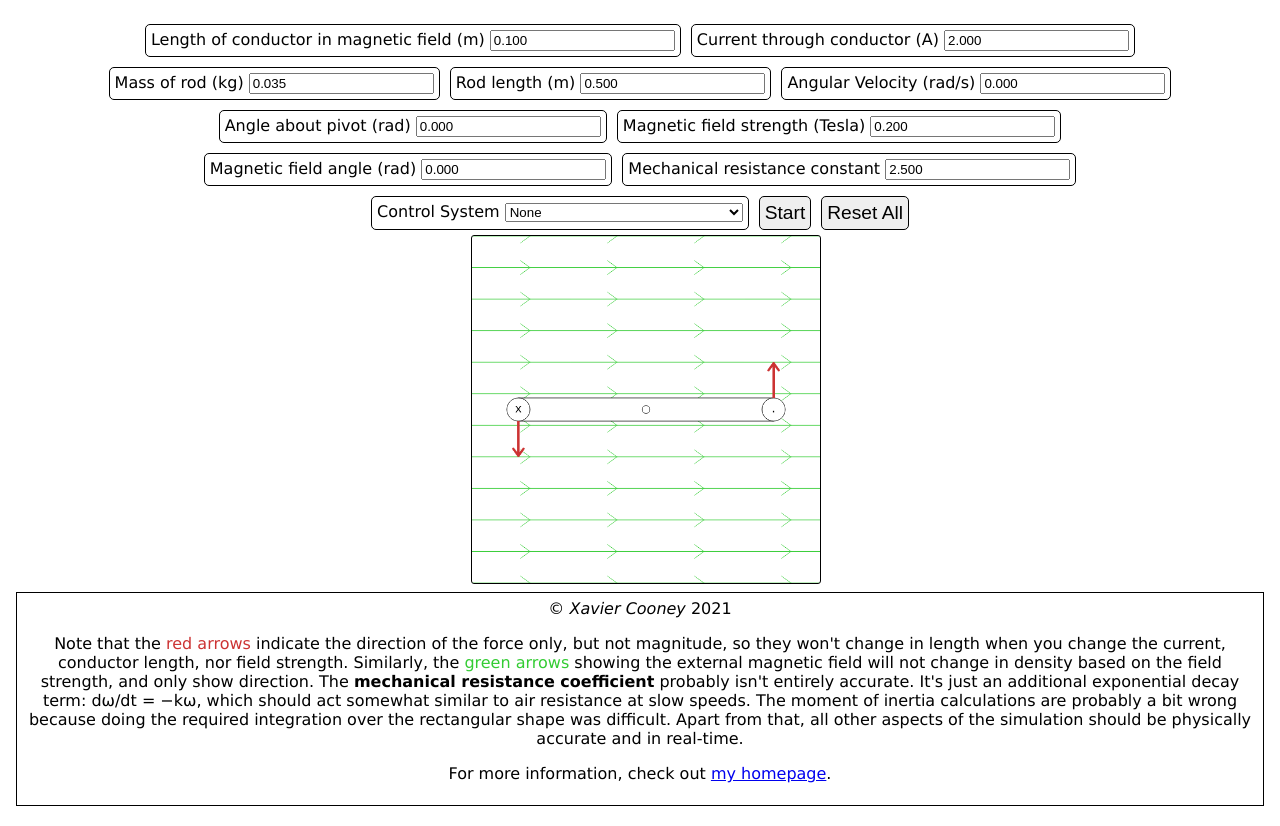
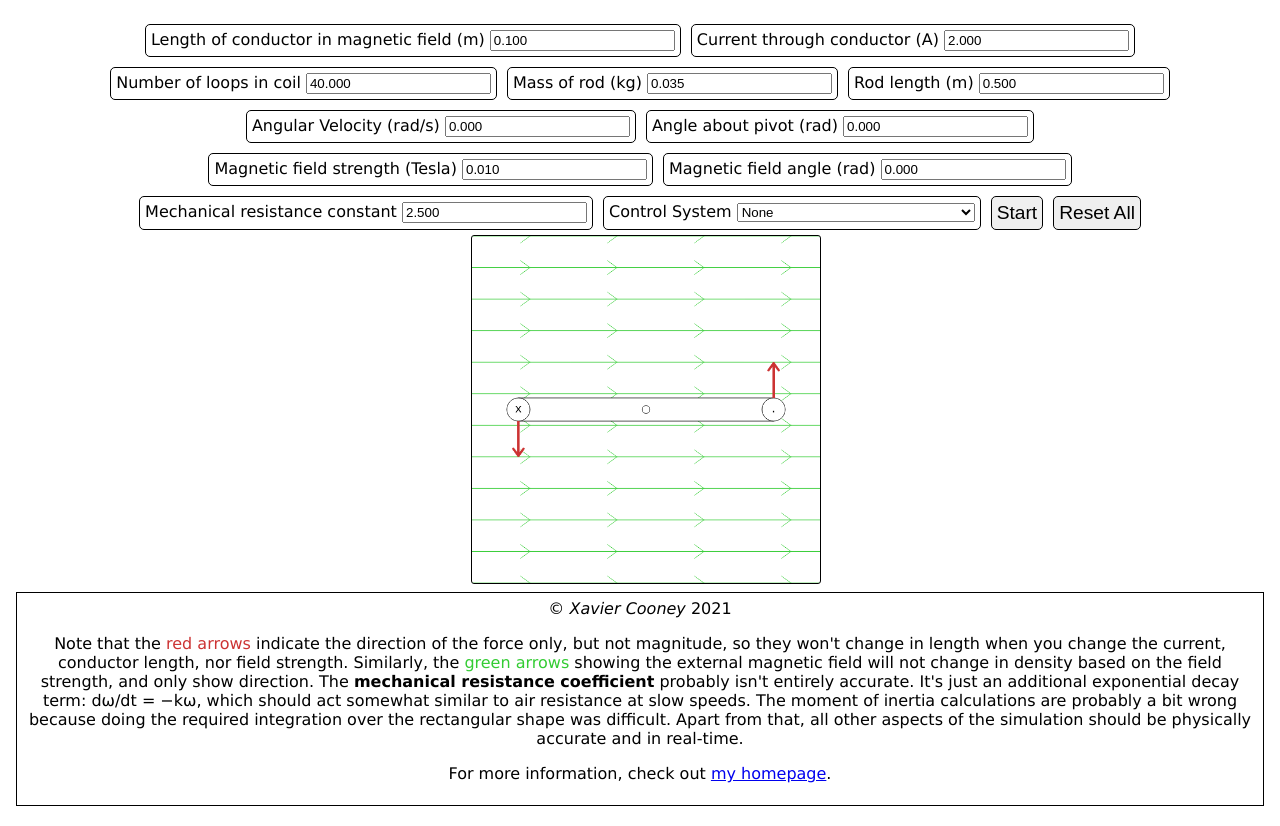
Before and after one commit to XavierCooney/motor-sim, a plain HTML site: page index.html in a window 1280 px wide. Shown: the part 62-888 px from the top of the page. Drawn offline with Linux system fonts and the light colour scheme.

Commit message:
Add turns parameter, tweak constants

```diff
--- a/index.html
+++ b/index.html
@@ -70,6 +70,7 @@
     <div class="row" id="input-set">
         <label>Length of conductor in magnetic field (m) <input id="input-conductor_length" type="number" step="0.1"></label>
         <label>Current through conductor (A) <input id="input-conductor_current" type="number" step="0.1"></label>
+        <label>Number of loops in coil <input id="input-turns" type="number" step="0.1"></label>
         <label>Mass of rod (kg) <input id="input-mass" type="number" step="0.1"></label>
         <label>Rod length (m) <input id="input-rod_length" type="number" step="0.1"></label>
         <label>Angular Velocity (rad/s) <input id="input-angular_velocity" type="number" step="0.1"></label>
@@ -132,13 +133,14 @@ let ctx = canv.getContext('2d');
 let default_params = {
     mass: 0.035,
     conductor_length: 0.1,
-    conductor_current: 2.0,
+    conductor_current: 2,
     angular_velocity: 0,
     rod_length: 0.5,
     angle: 0,
-    b_field: 0.2,
+    b_field: 0.01,
     b_field_angle: 0,
-    friction: 2.5
+    friction: 2.5,
+    turns: 40
 };
 let modifiable_while_going = {
     mass: true,
@@ -375,7 +377,7 @@ function frame() {
 
         // https://en.wikipedia.org/wiki/List_of_moments_of_inertia
         let moment_of_inertia = 2 * params.mass * (params.rod_length * params.rod_length / 12 + params.conductor_length * params.conductor_length / 2);
-        let total_torque = 2 * params.b_field * params.conductor_current * params.conductor_length * 1 * params.rod_length * Math.sin(Math.PI / 2 + params.angle - params.b_field_angle);
+        let total_torque = 2 * params.turns * params.b_field * params.conductor_current * params.conductor_length / 2 * 1 * params.rod_length * Math.sin(Math.PI / 2 + params.angle - params.b_field_angle);
         params.angular_velocity += dt * total_torque / moment_of_inertia;
 
         document.getElementById('computed-params').style.display = '';
```
